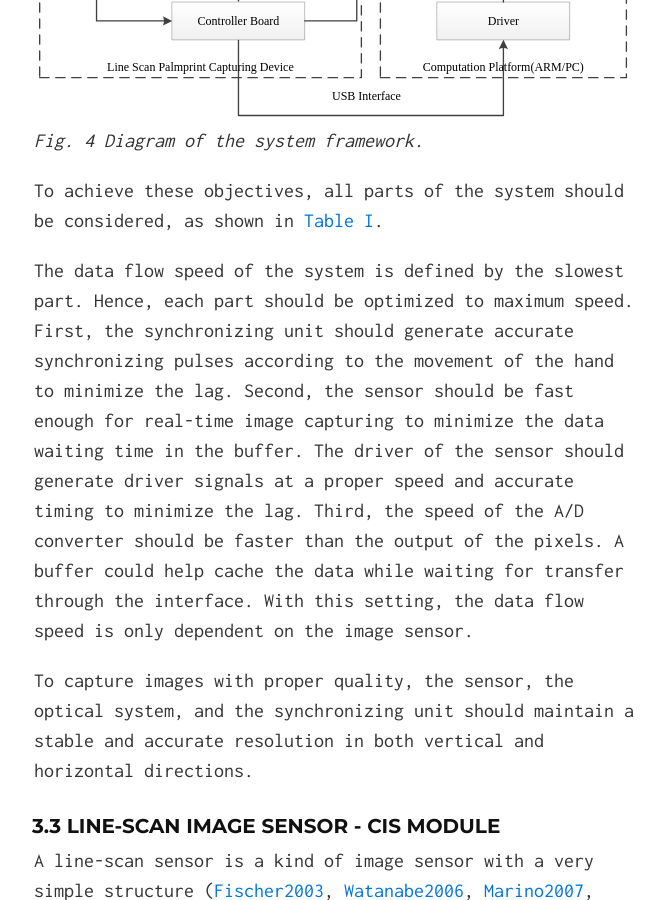
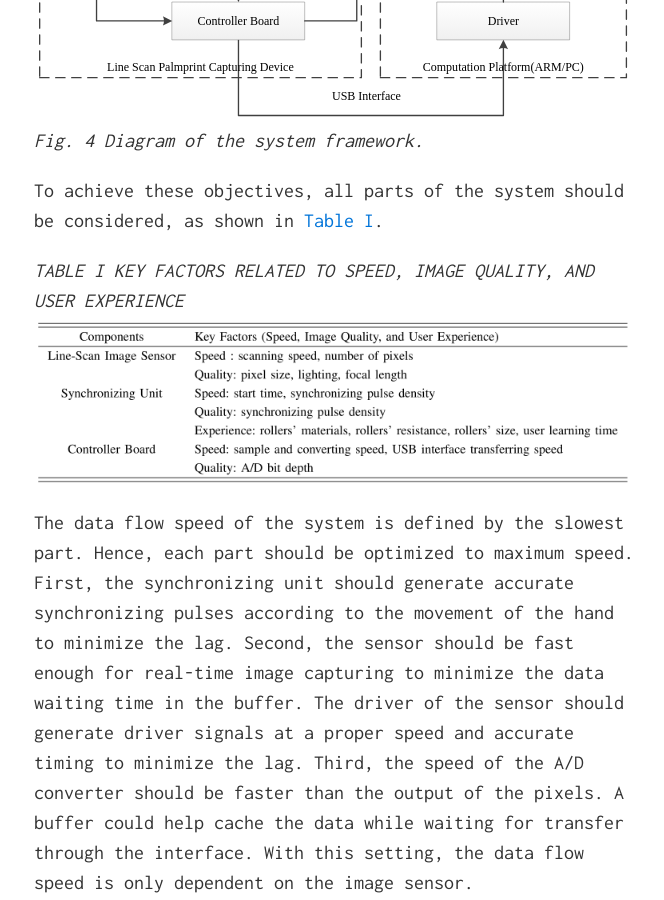
Before and after one commit to quxiaofeng/lps, a Jekyll site: the page built from lps.md, in a window 1280 px wide and 900 px high, scrolled down 16088 px. Shown: the whole window, without its empty margins (306-970 px from the left). Built offline with Jekyll 4.4.1, drawn with Linux system fonts in a browser that asks for light colours; nearby versions of some CDN libraries; some of the changed text lies outside the part shown.

Commit message:
Updated
Signed-off-by: Xiaofeng QU <xiaofeng.qu.hk@ieee.org>

```diff
--- a/lps.md
+++ b/lps.md
@@ -118,12 +118,16 @@
 
 Nowadays, a biometric acquisition system is expected to have both desktop and embedded versions. Biometric applications using these acquisition systems deployed in handheld or mobile platforms are very popular ([Han2007c][Han2007c], [Jia2012][Jia2012], [Shen2012][Shen2012]). A framework, in which both the desktop computation platform and the embedded platform are compatible with the same image-capturing device, is proposed for our line-scan sensor based system. The framework is illustrated in [Fig. 4](#fig_framework). This framework uses an embedded controller, which regulates all the device parts and communicates with the computation platform through a universal interface. With this structure, the proposed palmprint capturing device could be used in both desktop applications and embedded applications with respective drivers. In palmprint acquisition systems, the image-capturing speed, the image quality, and the user interface design are the most important parts to achieve the goal of the proposed system.
 
-<a name="fig_framework">
+<a name="fig_framework"></a>
 ![](/images/fig_framework.svg)
-</a>
 *Fig. 4 Diagram of the system framework.*
 
 To achieve these objectives, all parts of the system should be considered, as shown in [Table I](#table_factors).
+
+<a name="table_factors"></a>
+*TABLE I*
+*KEY FACTORS RELATED TO SPEED, IMAGE QUALITY, AND USER EXPERIENCE*
+![](/images/table_factors.png)
 
 The data flow speed of the system is defined by the slowest part. Hence, each part should be optimized to maximum speed. First, the synchronizing unit should generate accurate synchronizing pulses according to the movement of the hand to minimize the lag. Second, the sensor should be fast enough for real-time image capturing to minimize the data waiting time in the buffer. The driver of the sensor should generate driver signals at a proper speed and accurate timing to minimize the lag. Third, the speed of the A/D converter should be faster than the output of the pixels. A buffer could help cache the data while waiting for transfer through the interface. With this setting, the data flow speed is only dependent on the image sensor.
 
@@ -134,6 +138,11 @@
 A line-scan sensor is a kind of image sensor with a very simple structure ([Fischer2003][Fischer2003], [Watanabe2006][Watanabe2006], [Marino2007][Marino2007], [Luna2010][Luna2010], [Chang2012][Chang2012]). The photodiodes are simply arranged in a linear array or a single line. Applications using line-scan sensors are designed with either the camera or object moving in a vertical direction. They are used in applications in which the object motion is under rigid control, for example, document scanning. They can be made by CCD or CMOS technology.
 
 Instead of a traditional line-scan CCD or CMOS sensor chip, a new and highly integrated CMOS line-scan sensor module -- CIS is designed for the proposed system. This CMOS line-scan sensor module is an integrated module that includes LED lights, micro lenses, and several CMOS line-scan sensors. These parts are integrated into one package, and all the control signals are pinned out through one common connector. This module is produced in a professional factory, who assures its quality by calibrating the lens, the sensor chip, and the LED lights according to our requirements. The major features are listed in [Table II](#table_chars). This sensor is 183 mm long to enable capture of the whole hand. The vertical length of the captured area is the same as the horizontal length of the captured area, which is also 183 mm. The average hand length is 189 mm for a male and 172 mm for a female ([Theaveragebody2012][Theaveragebody2012]). The palm is typically shorter than the hand. The average hand width, which is also the width of the palm, is 84 mm for male and 74 mm for female ([Theaveragebody2012][Theaveragebody2012]). The area that the sensor captures is sufficiently larger than both masculine and feminine palms. It also covers parts of the fingers and the wrist.
+
+<a name="table_chars"></a>
+*TABLE II*
+*LINE-SCAN IMAGE SENSOR (CIS MODULE) CHARACTERISTICS*
+![](/images/table_chars.png)
 
 The resolution of this CIS sensor is 100 dpi, and can be configured to 200 dpi and 50 dpi. The resolution of the sensor determines the horizontal resolution of the captured image. The optimal resolution is 100 dpi according to studies of the physical resolution of palmprint features by [Shu and Zhang][Shu1998], [Zhang et al.][Zhang1999], [Zhang and Shu][Zhang2003a], and [Wong et al.][Wong2005].
 
@@ -278,6 +287,11 @@
 
 A detailed comparison with area sensor-based palmprint system is shown in [Table III](#table_compare). The shape of LPS is 22 cm \\( \\times \\) 5 cm \\( \\times \\) 5 cm. Compared with current area image sensor-based palmprint acquisition systems (32 cm \\( \\times \\) 16 cm \\( \\times \\) 19 cm ([Zhang2003a][Zhang2003a]), 32 cm \\( \\times \\) 16 cm \\( \\times \\) 19 cm ([Wong2005][Wong2005]), 34 cm \\( \\times \\) 28 cm \\( \\times \\) 26 cm ([Zhang2010][Zhang2010])), the proposed system is much smaller. The volume of the proposed system is less than 6% of the volume of the area-based ones. The volume of area sensor-based systems could not be reduced further using the same imaging structure. Theoretically, the area-based design could not reduce the shape smaller than 16 cm \\( \\times \\) 16 cm \\( \\times \\) 20 cm, considering the space taken by the optical path and the back cover. In contrast, the shape of LPS could be further reduced after moderate improvements.
 
+<a name="table_compare"></a>
+*TABLE II*
+*COMPARISON BETWEEN THE LPS AND AREA SCAN SYSTEMS*
+![](/images/table_compare.png)
+
 The proposed LPS with the novel synchronizing unit has improved the speed performance of the palmprint sampling process. LPS works faster than area-based ones when the hand is moving fast. More importantly, LPS captures samples according to the user's movement. The speed of capture is self-adaptive to the user. The capture timing is synchronized to the movement of the human hand.
 
 Fulfilling the size and speed requirements, LPS does not compromise verification performance. LPS achieves a verification performance (0.048%) comparable with most advanced area sensor-based counterparts (0.6% ([Zhang2003a][Zhang2003a]), 0.021% to 0.052% ([Zhang2010][Zhang2010]) in terms of EER on a databases of a similar scale (8000 images). LPS does not reduce the volume by sacrificing recognition performance. Meanwhile, it further shows that palmprint recognition can achieve a similar verification performance (EER \< 0.06%) in different acquisition systems.
```
Also changed, not shown: images/table_chars.png (added), images/table_compare.png (added), images/table_factors.png (added).
